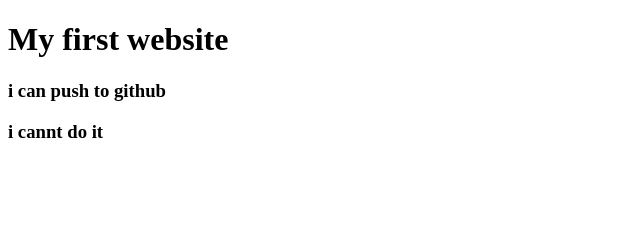
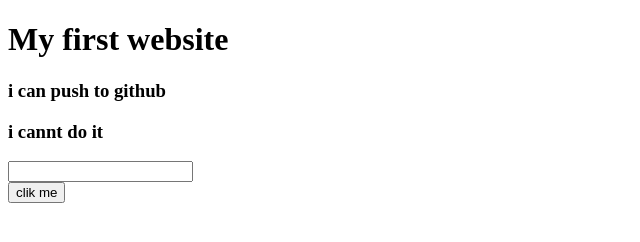
Before and after one commit to Syntheaa/my-first-website, a plain HTML site: page index.html in a window 1280 px wide. Shown: the whole page, without its empty margins (0-640 px from the left). Drawn offline with Linux system fonts and the light colour scheme.

Commit message:
done adding button

```diff
--- a/index.html
+++ b/index.html
@@ -10,6 +10,9 @@
     <h1>My first website</h1>
     <h3>i can push to github </h3>
     <h3>i cannt do it</h3>
+    <input type="text">
+    <br>
+    <button>clik me</button>
 
 </body>
 </html>
```
